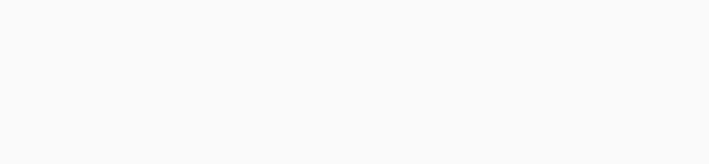
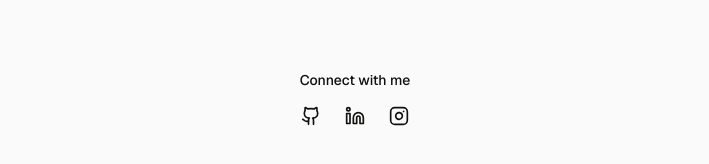
Before and after one commit to fajarutamaa/fajarutamaa.github.io, a Next.js app: page / in a window 1280 px wide. Shown: the part 676-840 px from the top of the page, without its empty margins (285-994 px from the left). Built offline with nearby package versions, Linux system fonts and the light colour scheme.

Commit message:
feat(personal): adds social media links

```diff
--- a/src/app/(personal)/page.tsx
+++ b/src/app/(personal)/page.tsx
@@ -1,3 +1,4 @@
+import { Github, Instagram, Linkedin } from "lucide-react";
 import Image from "next/image";
 import Link from "next/link";
 
@@ -78,6 +79,32 @@ export default function Home() {
           </Link>
         ))}
       </div>
+      <div className="flex flex-col items-center mt-20">
+        <h2 className="font-medium text-sm">Connect with me</h2>
+        <div className="flex gap-6 mt-4">
+          <Link
+            href="https://github.com/fajarutamaa"
+            target="_blank"
+            className="transition-transform transform hover:scale-110"
+          >
+            <Github size={20} />
+          </Link>
+          <Link
+            href="https://www.linkedin.com/in/fajardwiutomo/"
+            target="_blank"
+            className="transition-transform transform hover:scale-110"
+          >
+            <Linkedin size={20} />
+          </Link>
+          <Link
+            href="https://www.instagram.com/fajar.utamaa/"
+            target="_blank"
+            className="transition-transform transform hover:scale-110"
+          >
+            <Instagram size={20} />
+          </Link>
+        </div>
+      </div>
     </main>
   );
 }
```
